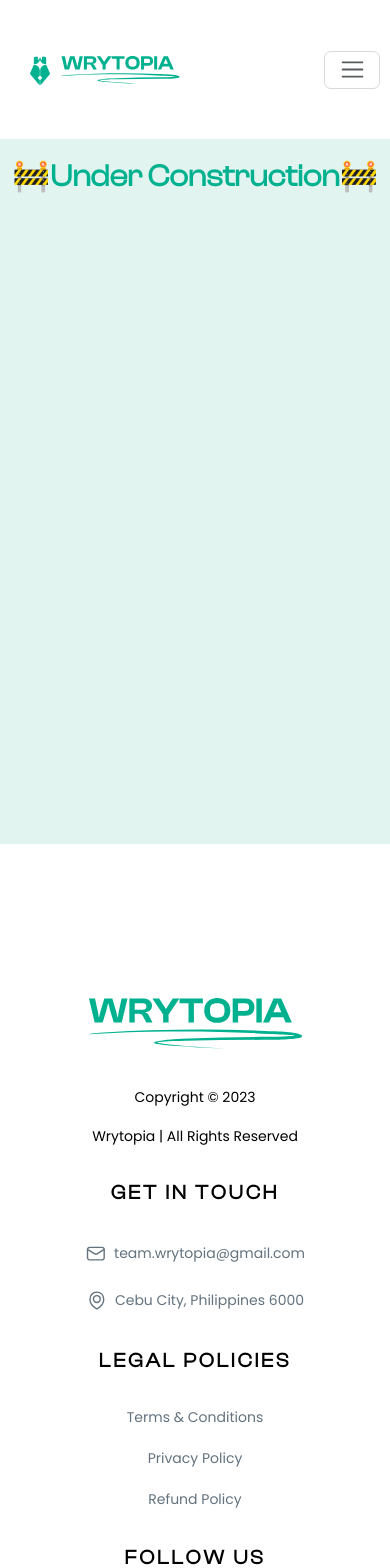
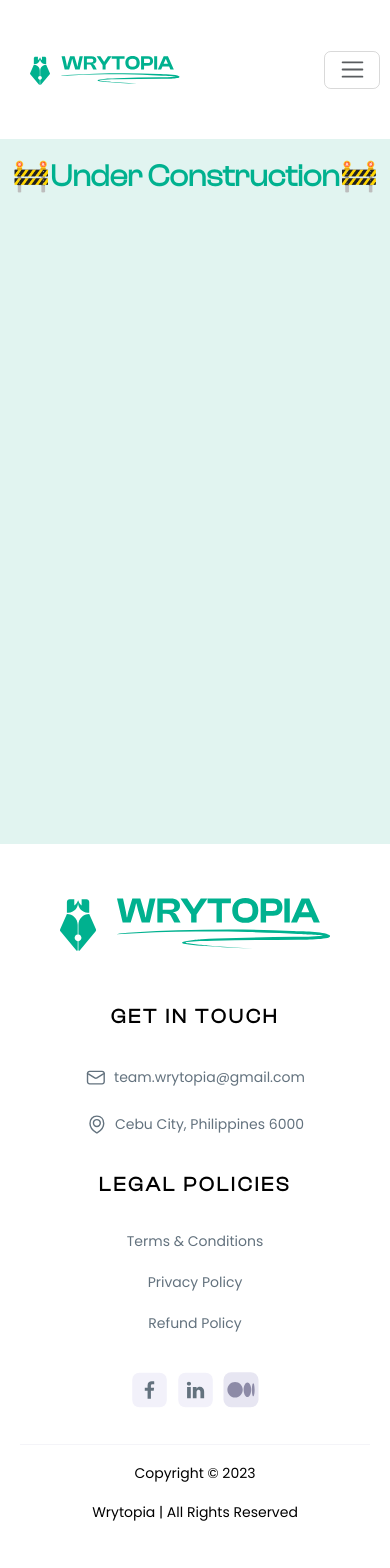
Before and after one commit to cup-noodlehS/wrytopia-v2.0, a Vue app: page /about in a window 390 px wide. Shown: the top 1568 px of the page. Built offline with nearby package versions, Linux system fonts and the light colour scheme.

Commit message:
adjusted everthing for mobile display

```diff
--- a/src/components/footer.vue
+++ b/src/components/footer.vue
@@ -3,9 +3,9 @@
     <div class="container-fluid d-flex foot justify-content-between">
       <div class="mx-4 mb-3">
         <a href="/#">
-          <img src="images/wrytopia.svg" class="mb-3" alt="" />
+          <img src="images/nav-logo.svg" class="mb-3" alt="" />
         </a>
-        <div class="">
+        <div v-if="screenWidth > 768">
           <p>Copyright © 2023</p>
           <p>Wrytopia | All Rights Reserved</p>
         </div>
@@ -86,7 +86,7 @@
           >Refund Policy</a
         >
       </div>
-      <div class="mx-4">
+      <div class="mx-4" v-if="screenWidth > 768">
         <h5>FOLLOW US</h5>
         <a
           href="https://www.facebook.com/cale.nina.1"
@@ -173,17 +173,125 @@
           >Medium</a
         > -->
       </div>
+      <div v-if="screenWidth < 768" class="text-center mb-3" id="icons">
+        <a
+          href="https://www.facebook.com/cale.nina.1"
+          target="_blank"
+          class="text-decoration-none"
+          ><svg
+            xmlns="http://www.w3.org/2000/svg"
+            width="25"
+            height="25"
+            viewBox="0 0 25 25"
+            fill="none"
+          >
+            <rect
+              width="24"
+              height="24"
+              transform="translate(0.85495 0.5)"
+              fill="white"
+            />
+            <rect
+              x="0.85495"
+              y="0.5"
+              width="24"
+              height="24"
+              rx="5"
+              fill="#F2F1FA"
+            />
+            <path
+              d="M13.8309 18.5V13.0262H15.7606L16.0496 10.893H13.8308V9.53102C13.8308 8.9134 14.0109 8.49252 14.9412 8.49252L16.1277 8.49199V6.58405C15.9225 6.5581 15.2181 6.5 14.3988 6.5C12.6881 6.5 11.517 7.49412 11.517 9.31982V10.893H9.58221V13.0262H11.517V18.4999L13.8309 18.5Z"
+              fill="#63727e"
+            /></svg
+        ></a>
+        <a href="#" class="text-decoration-none"
+          ><svg
+            xmlns="http://www.w3.org/2000/svg"
+            width="25"
+            height="25"
+            viewBox="0 0 25 25"
+            fill="none"
+          >
+            <rect
+              x="0.85495"
+              y="0.5"
+              width="24"
+              height="24"
+              rx="5"
+              fill="#F2F1FA"
+            />
+            <path
+              d="M6.85495 8.11321C6.85495 7.7284 6.99009 7.41094 7.26036 7.16082C7.53062 6.9107 7.88198 6.78564 8.31441 6.78564C8.73912 6.78564 9.08275 6.90877 9.3453 7.15505C9.61556 7.40902 9.7507 7.73994 9.7507 8.14784C9.7507 8.51725 9.61943 8.82508 9.35688 9.07136C9.08661 9.32533 8.7314 9.45231 8.29124 9.45231H8.27966C7.85495 9.45231 7.51132 9.32533 7.24877 9.07136C6.98622 8.81739 6.85495 8.498 6.85495 8.11321ZM7.00553 18.2142V10.5028H9.57696V18.2142H7.00553ZM11.0017 18.2142H13.5731V13.9083C13.5731 13.6389 13.604 13.4311 13.6658 13.2849C13.7739 13.0233 13.938 12.802 14.158 12.6211C14.3781 12.4403 14.6542 12.3499 14.9862 12.3499C15.8511 12.3499 16.2835 12.9309 16.2835 14.093V18.2142H18.8549V13.7929C18.8549 12.6538 18.5847 11.79 18.0441 11.2012C17.5036 10.6125 16.7893 10.3181 15.9013 10.3181C14.9051 10.3181 14.1291 10.7452 13.5731 11.5995V11.6226H13.5615L13.5731 11.5995V10.5028H11.0017C11.0171 10.7491 11.0248 11.5148 11.0248 12.8001C11.0248 14.0853 11.0171 15.89 11.0017 18.2142Z"
+              fill="#63727e"
+            /></svg
+        ></a>
+        <a href="#" class="text-decoration-none">
+          <svg
+            xmlns="http://www.w3.org/2000/svg"
+            width="36"
+            height="37"
+            viewBox="0 0 36 37"
+            fill="none"
+          >
+            <rect y="0.165527" width="36" height="36" rx="8" fill="#E7E6F2" />
+            <path
+              d="M32 18.1655C32 21.8655 31.4 24.8655 30.6 24.8655C29.8 24.8655 29.2 21.8655 29.2 18.1655C29.2 14.4655 29.8 11.4655 30.6 11.4655C31.4 11.4655 32 14.4655 32 18.1655ZM28.5 18.1655C28.5 22.2655 26.7 25.6655 24.6 25.6655C22.5 25.6655 20.7 22.2655 20.7 18.1655C20.7 14.0655 22.5 10.6655 24.6 10.6655C26.7 10.6655 28.5 14.0655 28.5 18.1655ZM19.8 18.1655C19.8 22.5655 16.3 26.1655 11.9 26.1655C7.5 26.1655 4 22.5655 4 18.1655C4 13.7655 7.5 10.1655 11.9 10.1655C16.3 10.1655 19.8 13.7655 19.8 18.1655Z"
+              fill="#8D8BA7"
+            />
+          </svg>
+        </a>
+      </div>
+    </div>
+    <div v-if="screenWidth < 768">
+      <hr />
+      <p>Copyright © 2023</p>
+      <p>Wrytopia | All Rights Reserved</p>
     </div>
   </footer>
 </template>
+
+<script>
+export default {
+  data() {
+    return {
+      screenWidth: window.innerWidth,
+    };
+  },
+  mounted() {
+    window.addEventListener("resize", this.handleResize);
+  },
+  beforeUnmount() {
+    window.removeEventListener("resize", this.handleResize);
+  },
+  methods: {
+    handleResize() {
+      this.screenWidth = window.innerWidth;
+    },
+  },
+};
+</script>
+
 <style scoped>
+hr {
+  color: #d4d2e3 !important;
+}
+#icons {
+  width: 100% !important;
+}
+#icons a {
+  display: inline !important;
+  margin: 0 5px;
+}
+#icons svg {
+  width: 36px;
+  height: 36px;
+}
 footer {
   background-color: white;
   padding-left: 108px !important;
   padding-right: 108px !important;
   padding-top: 54px !important;
   padding-bottom: 54px !important;
-  margin-top: 100px;
   gap: 10px;
 }
 footer h5 {
--- a/src/components/home/cover.vue
+++ b/src/components/home/cover.vue
@@ -3,7 +3,10 @@
     <div
       class="cover-tagline mb-1 pb-3 col-12 col-lg-6 d-flex justify-content-center align-items-center slide-right1 delay1"
     >
-      <div id="tagline" class="d-flex flex-column justify-content-start">
+      <div
+        id="tagline"
+        class="d-flex flex-column justify-content-start align-items-center"
+      >
         <h1 class="mb-3">Empowering Authors, Framing Stories</h1>
         <p class="mb-3">
           Wrytopia is a reliable third-party agent committed to assisting global
@@ -16,7 +19,7 @@
           v-if="screenWidth < 768"
         ></div>
         <div
-          class="tagline-buttons container-fluid d-flex justify-content-start p-0"
+          class="tagline-buttons container-fluid d-flex justify-content-center p-0"
         >
           <a
             href=""
@@ -252,7 +255,7 @@ export default {
     height: 380px;
   }
   #tagline h1 {
-    font-size: 30px !important;
+    font-size: 28px !important;
     text-align: center;
     line-height: 40px !important;
   }
--- a/src/components/home/features.vue
+++ b/src/components/home/features.vue
@@ -55,6 +55,7 @@ export default {
 }
 
 #features-header {
+  color: var(--Gray, #63727e) !important;
   font-family: clashDisplayMedium !important;
   font-size: 28px !important;
   font-style: normal !important;
@@ -66,6 +67,14 @@ export default {
 #features-line {
   color: black !important;
   font-family: clashDisplayMedium !important;
+  font-size: 56px !important;
+  font-style: normal !important;
+  font-weight: 600 !important;
+  line-height: 66px !important;
+}
+.idk {
+  font-family: clashDisplayMedium !important;
+  color: #00b18f;
   font-size: 56px !important;
   font-style: normal !important;
   font-weight: 600 !important;
@@ -91,10 +100,20 @@ export default {
 @media only screen and (max-width: 768px) {
   .features {
     text-align: center;
-    padding: 20px;
+    padding: 15px;
   }
-  #features-line {
-    font-size: 2.5rem !important;
+  #features-header {
+    font-size: 16px !important;
+    line-height: 20px !important;
+  }
+  #features-line,
+  .idk {
+    font-size: 25px !important;
+    line-height: 30px !important;
+  }
+  #features-content {
+    font-size: 14px !important;
+    line-height: 24px !important;
   }
 }
 @media only screen and (max-width: 1200px) {
--- a/src/components/home/hit.vue
+++ b/src/components/home/hit.vue
@@ -48,7 +48,8 @@
             <img src="images/hitImg2.svg" class="m-3" alt="" />
             <h5 class="card-title">Step 2</h5>
             <p class="card-text mb-3">
-              Reviewing and signing of contract via DocuSign platform
+              Together with our finance team, you will review and sign the
+              contract via DocuSign platform.
             </p>
           </div>
         </div>
@@ -59,8 +60,9 @@
             <img src="images/hitImg3.svg" class="m-3" alt="" />
             <h5 class="card-title">Step 3</h5>
             <p class="card-text mb-3">
-              Content team will collaborate with the writer's needs to create
-              the outline. Then, the writer will finally submit to the platform.
+              Lastly, the content team will collaborate with you to create
+              and/or revise your story outline until you submitted the story to
+              the writing platform
             </p>
           </div>
         </div>
@@ -155,11 +157,23 @@ export default {
   .hit {
     padding: 20px;
   }
-  #hit-title2 {
-    font-size: 2.5rem !important;
+  #hit-title {
+    font-size: 16px !important;
+    line-height: 20px !important;
+  }
+  #hit-title2,
+  .idk {
+    font-size: 28px !important;
+    line-height: 30px !important;
   }
   #hit-p {
+    font-size: 14px !important;
+    line-height: 24px !important;
     width: 93%;
+  }
+  .card-text {
+    font-size: 14px !important;
+    line-height: 24px !important;
   }
 }
 </style>
--- a/src/components/home/services.vue
+++ b/src/components/home/services.vue
@@ -1,12 +1,15 @@
 <template>
-  <div class="services mb-5 pt-3" id="services">
+  <div
+    class="services mb-5 pt-3 d-flex flex-column align-items-center"
+    id="services"
+  >
     <center><h1 id="services-title">SERVICES</h1></center>
     <center>
       <h1 id="services-sub" class="px-1">Choose a contract that suits you</h1>
     </center>
-    <div class="container-fluid row my-3 p-0 justify-content-center">
+    <div class="container-fluid row mb-3 p-0 justify-content-center">
       <div
-        class="col-md-6 col-12 my-4 text-center service-option"
+        class="col-6 my-4 text-center service-option"
         id="creation-btn"
         @click="showCreation()"
         :class="{ 'service-active': left }"
@@ -14,7 +17,7 @@
         Outline Creation
       </div>
       <div
-        class="col-md-6 col-12 my-4 text-center service-option"
+        class="col-6 my-4 text-center service-option"
         id="revision-btn"
         @click="showRevision()"
         :class="{ 'service-active': right }"
@@ -506,7 +509,20 @@ export default {
     justify-content: center !important;
   }
   #services-sub {
-    font-size: 2rem !important;
+    font-size: 28px !important;
+    line-height: 30px !important;
+  }
+  #services-title {
+    font-size: 16px !important;
+    line-height: 20px !important;
+  }
+  .service-option {
+    font-size: 16px !important;
+    line-height: 20px !important;
+  }
+  .btn-getstarted-left,
+  .btn-getstarted-right {
+    width: 100% !important;
   }
 }
 </style>
```
Also changed, not shown: src/components/home/map.vue (+29 -7 lines).
